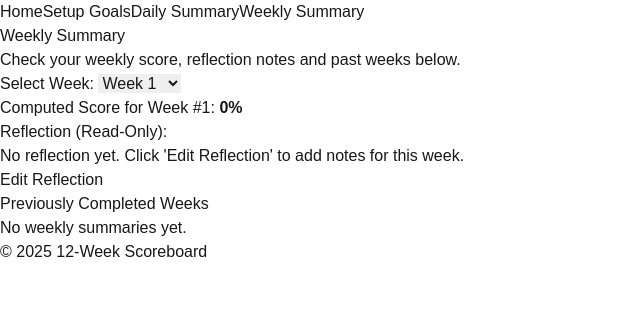
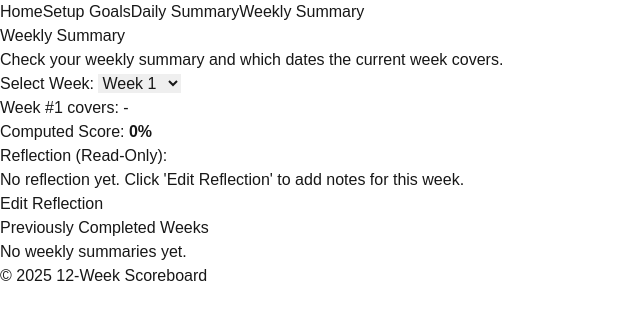
Before and after one commit to Kxvin1/12-week-year, a Next.js app: page /weekly-summary in a window 1280 px wide. Shown: the top 320 px of the page, without its empty margins (0-640 px from the left). Built offline with nearby package versions, Linux system fonts and the light colour scheme.

Commit message:
interface additions

```diff
--- a/src/app/page.tsx
+++ b/src/app/page.tsx
@@ -329,7 +329,7 @@ export default function HomePage() {
         <p className="max-w-2xl mx-auto text-2xl">
           Gamified Habit and Performance Tracker
         </p>
-        <p className="max-w-2xl mx-auto text-sm">
+        <p className="max-w-2xl mx-auto text-lg">
           Track your goals, daily tasks, and weekly progress in one place.
         </p>
       </div>
--- a/src/app/setup-goals/page.tsx
+++ b/src/app/setup-goals/page.tsx
@@ -76,10 +76,11 @@ export default function SetupGoalsPage() {
       <div className="bg-gradient-to-r from-pink-500 to-yellow-400 py-12 text-center text-white rounded-lg">
         <h1 className="text-4xl font-bold mb-2">Setup Your 12-Week Goals</h1>
         <p className="max-w-xl mx-auto text-xl mb-2">
-          Create, update and manage your 12-week goals to stay on track!
+          Create and manage your 12-week goals to stay on track!
         </p>
         <p className="max-w-xl mx-auto mb-2">
-          These goals are shown on the home page for easier tracking.
+          Once added, these goals are shown on the home page for easier
+          tracking.
         </p>
       </div>
 
--- a/src/app/weekly-summary/page.tsx
+++ b/src/app/weekly-summary/page.tsx
@@ -8,11 +8,33 @@ import {
 } from "@/utils/localStorage";
 import { WeeklySummary, DailyEntry } from "@/utils/types";
 
-// Base Monday date for week #1
-const baseMondayDate = new Date("2025-02-03T08:00:00.000Z");
+/**
+ * Dynamically read the "baseMonday" from localStorage,
+ * or default to 2025-02-03 if not set.
+ * This matches the logic used in HomePage so Week #1
+ * lines up with the user's chosen Monday.
+ */
+function getBaseMondayDate(): Date {
+  const stored =
+    typeof window !== "undefined"
+      ? window.localStorage.getItem("baseMonday")
+      : null;
 
+  if (stored) {
+    return new Date(`${stored}T08:00:00.000Z`);
+  } else {
+    return new Date("2025-02-03T08:00:00.000Z");
+  }
+}
+
+/**
+ * Return the date range (start, end) for a given weekNumber
+ * using the dynamic baseMondayDate from localStorage.
+ */
 function getDateRangeForWeek(weekNumber: number) {
+  const baseMondayDate = getBaseMondayDate();
   const oneWeekInMs = 7 * 24 * 60 * 60 * 1000;
+
   const startDate = new Date(
     baseMondayDate.getTime() + (weekNumber - 1) * oneWeekInMs
   );
@@ -23,12 +45,22 @@ function getDateRangeForWeek(weekNumber: number) {
   return { start, end };
 }
 
+/**
+ * Helper to convert "YYYY-MM-DD" into a numeric (e.g. 20250307) for comparisons.
+ */
 function dateStringToNumber(dateStr: string) {
   return parseInt(dateStr.replace(/-/g, ""), 10);
 }
 
-/** Compute a dynamic score for a given weekNumber. */
-function calculateWeekScore(weekNumber: number, allDaily: DailyEntry[]) {
+/**
+ * Compute a dynamic score for the given week, ignoring any
+ * "score" stored in WeeklySummary. We look at all daily tasks
+ * within that 7-day date range and compute an S/A/B/C average.
+ */
+function calculateWeekScore(
+  weekNumber: number,
+  allDaily: DailyEntry[]
+): number {
   const { start, end } = getDateRangeForWeek(weekNumber);
   const startNum = dateStringToNumber(start);
   const endNum = dateStringToNumber(end);
@@ -77,27 +109,39 @@ export default function WeeklySummaryPage() {
     null
   );
 
-  // We'll track all daily entries for dynamic score
+  // Track all daily entries, weekly summaries
   const [allDaily, setAllDaily] = useState<DailyEntry[]>([]);
   const [allSummaries, setAllSummaries] = useState<WeeklySummary[]>([]);
 
+  // We'll store the date range for the current weekNumber (for display)
+  const [weekStart, setWeekStart] = useState("");
+  const [weekEnd, setWeekEnd] = useState("");
+
+  // On mount, load daily + weekly data from localStorage
   useEffect(() => {
     const daily = getDailyEntries();
     setAllDaily(daily);
 
-    const summ = getWeeklySummaries().sort(
+    const sums = getWeeklySummaries().sort(
       (a, b) => a.weekNumber - b.weekNumber
     );
-    setAllSummaries(summ);
+    setAllSummaries(sums);
   }, []);
 
-  // Recalc whenever weekNumber changes or data changes
+  // Re-run each time weekNumber or data changes
   useEffect(() => {
     if (allDaily.length === 0 && allSummaries.length === 0) return;
 
-    const computed = calculateWeekScore(weekNumber, allDaily);
-    setScore(computed);
+    // 1) figure out date range (start, end) for the chosen week
+    const { start, end } = getDateRangeForWeek(weekNumber);
+    setWeekStart(start);
+    setWeekEnd(end);
 
+    // 2) compute dynamic weekly score
+    const newScore = calculateWeekScore(weekNumber, allDaily);
+    setScore(newScore);
+
+    // 3) see if there's an existing weekly summary in localStorage
     const found = allSummaries.find((s) => s.weekNumber === weekNumber);
     if (found) {
       setExistingSummary(found);
@@ -106,6 +150,7 @@ export default function WeeklySummaryPage() {
       setExistingSummary(null);
       setReflection("");
     }
+
     setReflectionEditMode(false);
   }, [weekNumber, allDaily, allSummaries]);
 
@@ -117,6 +162,7 @@ export default function WeeklySummaryPage() {
     };
     saveWeeklySummary(newSummary);
 
+    // Update local array
     const updated = [...allSummaries];
     const idx = updated.findIndex((s) => s.weekNumber === weekNumber);
     if (idx >= 0) updated[idx] = newSummary;
@@ -135,8 +181,8 @@ export default function WeeklySummaryPage() {
       {/* Gradient Hero */}
       <div className="bg-gradient-to-r from-purple-500 to-pink-400 py-12 text-center text-white rounded-lg">
         <h1 className="text-4xl font-bold mb-2">Weekly Summary</h1>
-        <p className="max-w-xl mx-auto">
-          Check your weekly score, reflection notes and past weeks below.
+        <p className="max-w-xl mx-auto text-lg">
+          Check your weekly summary and which dates the current week covers.
         </p>
       </div>
 
@@ -161,9 +207,17 @@ export default function WeeklySummaryPage() {
             </label>
           </div>
 
-          <div className="flex justify-center mb-4">
-            <p className="text-xl text-gray-800">
-              Computed Score for Week #{weekNumber}: <strong>{score}%</strong>
+          <div className="text-center mb-4 text-gray-800">
+            {/* Show date range for the current week */}
+            <p className="text-lg font-medium">
+              Week #{weekNumber} covers:{" "}
+              <span className="text-blue-600 font-semibold">
+                {weekStart} - {weekEnd}
+              </span>
+            </p>
+
+            <p className="text-xl mt-3">
+              Computed Score: <strong>{score}%</strong>
             </p>
           </div>
 
@@ -195,7 +249,7 @@ export default function WeeklySummaryPage() {
             )}
           </div>
 
-          <div className="flex justify-center gap-4">
+          <div className="flex justify-center gap-4 mb-8">
             {reflectionEditMode ? (
               <button
                 onClick={handleSave}
@@ -214,7 +268,7 @@ export default function WeeklySummaryPage() {
           </div>
 
           {existingSummary && !reflectionEditMode && (
-            <p className="mt-4 text-green-600 text-center">
+            <p className="mb-6 text-green-600 text-center">
               Loaded existing summary for Week #{existingSummary.weekNumber}.
             </p>
           )}
```
